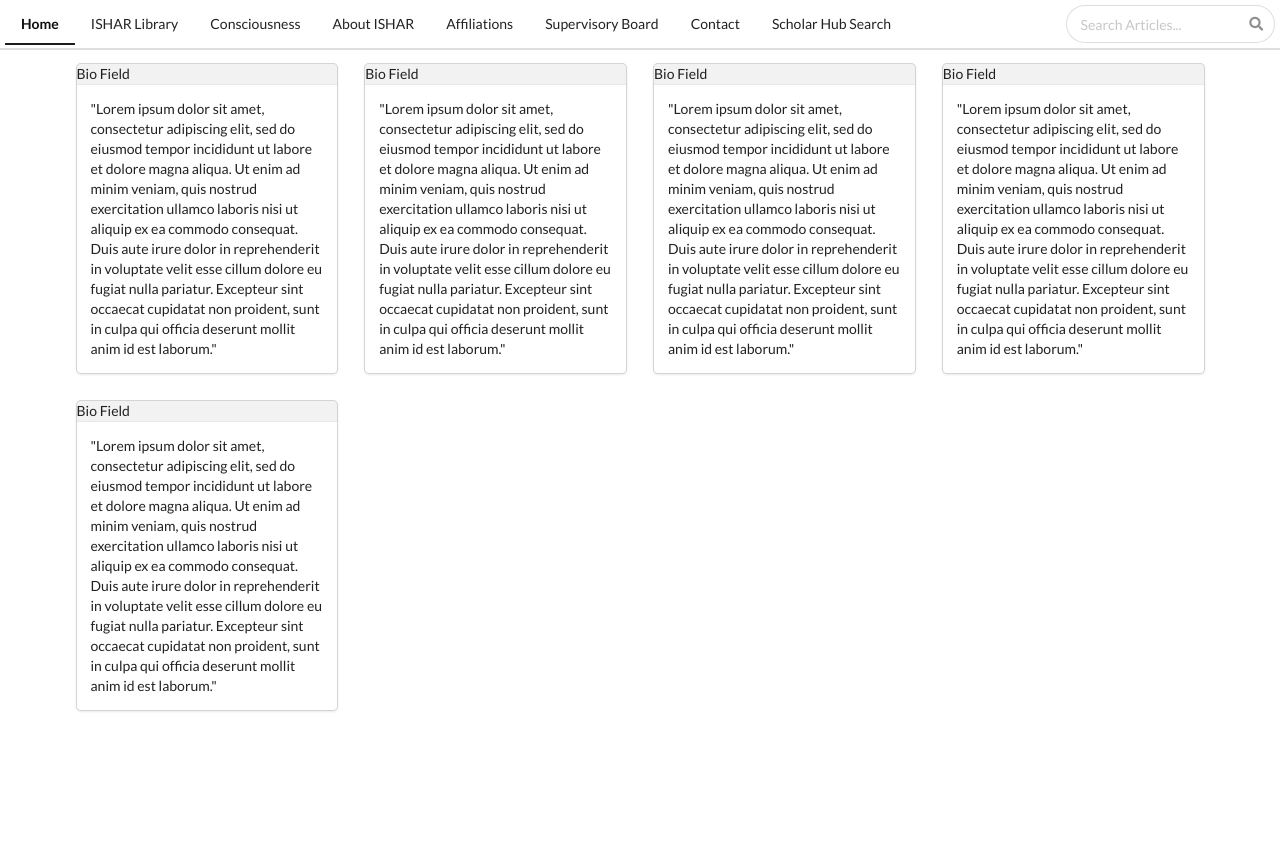
After one commit to jerseycity17/team-22, a Django app: page /library/ in a window 1280 px wide. The commit adds this page. Run offline with Django 3.2, Linux system fonts and the light colour scheme; some libraries are stand-ins or nearby versions.

Commit message:
working towards lib page

```diff
--- /dev/null
+++ b/ishar/isharonline/templates/isharonline/library.html
@@ -0,0 +1,315 @@
+<!DOCTYPE html>
+
+
+<head>
+
+
+  <script
+  src="https://code.jquery.com/jquery-3.2.1.js"
+  integrity="sha256-DZAnKJ/6XZ9si04Hgrsxu/8s717jcIzLy3oi35EouyE="
+  crossorigin="anonymous"></script>
+
+  <script src="https://cdnjs.cloudflare.com/ajax/libs/angular.js/1.6.1/angular.min.js"> </script>
+
+
+
+
+<script src="https://cdnjs.cloudflare.com/ajax/libs/semantic-ui/2.2.13/semantic.min.js"> </script>
+
+<link rel="stylesheet" type="text/css" href="https://cdnjs.cloudflare.com/ajax/libs/semantic-ui/2.2.13/semantic.min.css">
+<link rel="stylesheet" type="text/css" href="Web.css">
+
+<title> ISHAR Online </title>
+
+
+
+<style>
+
+
+@media screen and (max-width: 600px) {
+
+div.ui.secondary.pointing.menu.nav-menu a.item{
+
+  display: none;
+}
+
+
+i.sidebar.icon{
+  display: block;
+}
+
+}
+
+
+body,html{
+  width: 100%;
+  height: 100%;
+}
+
+div.main-content{
+  margin: 0 auto;
+  text-align: center;
+   margin-top: 50px;
+}
+div.article-section.ui.segment{
+
+  margin: 30px auto;
+  width: 70%;
+  height: 75%;
+
+}
+
+.sidebar.icon{
+  display:none;
+}
+
+div.content-footer.ui.segment{
+
+bottom:0;
+width: 100%;
+height: 305%;
+  background-color: green;
+}
+
+
+
+
+div.ui.secondary.pointing.menu.nav-menu{
+  overflow: hidden;
+    position: fixed; /* Set the navbar to fixed position */
+    top: 0; /* Position the navbar at the top of the page */
+    width: 100%; /* Full width */
+    z-index: 4;
+    background-color: white;
+    padding: 5px;
+
+}
+
+</style>
+
+<script>
+
+
+
+$(function(){
+
+  $("i.sidebar.icon").click(function(){
+    $('.ui.sidebar').sidebar('toggle');
+
+  });
+
+
+
+});
+
+
+
+var app = angular.module("Irsha", []);
+app.controller('ItemController', function($scope, $http) {
+
+});
+
+
+
+
+
+</script>
+
+
+</head>
+
+<body>
+
+
+    <div class="content-wrapper">
+
+        <div class="content" ng-app="Irsha">
+
+
+
+          <div class="ui secondary pointing menu nav-menu">
+
+            <i class="sidebar icon" style="font-size:30px; margin-top:5px;"></i>
+    <a class="active item">
+      Home
+    </a>
+
+
+    <a class="item">
+      ISHAR Library
+    </a>
+    <a class="item">
+      Consciousness
+    </a>
+    <a class="item">
+      About ISHAR
+    </a>
+
+    <a class="item">
+      Affiliations
+    </a>
+    <a class="item">
+      Supervisory Board
+    </a>
+    <a class="item">
+      Contact
+    </a>
+    <a class="item">
+      Scholar Hub Search
+    </a>
+    <div class="right menu">
+      <div class="ui search">
+      <div class="ui icon input">
+        <input class="prompt" type="text" placeholder="Search Articles...">
+        <i class="search icon"></i>
+      </div>
+      <div class="results"></div>
+    </div>
+    </div>
+  </div>
+
+
+
+
+  <div class="ui sidebar menu vertical nav-menu">
+
+    <a class="active item">
+      Home
+    </a>
+
+
+    <a class="item">
+      ISHAR Library
+    </a>
+    <a class="item">
+      Consciousness
+    </a>
+    <a class="item">
+      About ISHAR
+    </a>
+
+    <a class="item">
+      Affiliations
+    </a>
+    <a class="item">
+      Supervisory Board
+    </a>
+    <a class="item">
+      Contact
+    </a>
+    <a class="item">
+      Scholar Hub Search
+    </a>
+
+  </div>
+
+
+  <div class="main-content">
+    <h1> </h1>
+  </div>
+
+
+
+      <div class="ui four column doubling stackable grid container tdt" >
+
+        <div class = "column">
+          <div class="ui card">
+            <div class="image">
+              Bio Field
+            </div>
+            <div class="content">
+
+              "Lorem ipsum dolor sit amet, consectetur adipiscing elit, sed do eiusmod tempor incididunt
+                ut labore et dolore magna aliqua. Ut enim ad minim veniam, quis nostrud exercitation ullamco laboris
+                 nisi ut aliquip ex ea commodo consequat. Duis aute irure dolor
+                 in reprehenderit in voluptate velit esse cillum dolore eu fugiat nulla pariatur. Excepteur sint occaecat cupidatat non proident,
+                  sunt in culpa qui officia deserunt mollit anim id est laborum."
+
+            </div>
+
+          </div>
+
+        </div>
+        <div class = "column">
+          <div class="ui card">
+            <div class="image">
+              Bio Field
+            </div>
+            <div class="content">
+
+              "Lorem ipsum dolor sit amet, consectetur adipiscing elit, sed do eiusmod tempor incididunt
+                ut labore et dolore magna aliqua. Ut enim ad minim veniam, quis nostrud exercitation ullamco laboris
+                 nisi ut aliquip ex ea commodo consequat. Duis aute irure dolor
+                 in reprehenderit in voluptate velit esse cillum dolore eu fugiat nulla pariatur. Excepteur sint occaecat cupidatat non proident,
+                  sunt in culpa qui officia deserunt mollit anim id est laborum."
+
+            </div>
+
+          </div>
+
+        </div>
+        <div class = "column">
+          <div class="ui card">
+            <div class="image">
+              Bio Field
+            </div>
+            <div class="content">
+
+              "Lorem ipsum dolor sit amet, consectetur adipiscing elit, sed do eiusmod tempor incididunt
+                ut labore et dolore magna aliqua. Ut enim ad minim veniam, quis nostrud exercitation ullamco laboris
+                 nisi ut aliquip ex ea commodo consequat. Duis aute irure dolor
+                 in reprehenderit in voluptate velit esse cillum dolore eu fugiat nulla pariatur. Excepteur sint occaecat cupidatat non proident,
+                  sunt in culpa qui officia deserunt mollit anim id est laborum."
+
+            </div>
+
+          </div>
+
+        </div>
+        <div class = "column">
+          <div class="ui card">
+            <div class="image">
+              Bio Field
+            </div>
+            <div class="content">
+
+              "Lorem ipsum dolor sit amet, consectetur adipiscing elit, sed do eiusmod tempor incididunt
+                ut labore et dolore magna aliqua. Ut enim ad minim veniam, quis nostrud exercitation ullamco laboris
+                 nisi ut aliquip ex ea commodo consequat. Duis aute irure dolor
+                 in reprehenderit in voluptate velit esse cillum dolore eu fugiat nulla pariatur. Excepteur sint occaecat cupidatat non proident,
+                  sunt in culpa qui officia deserunt mollit anim id est laborum."
+
+            </div>
+
+          </div>
+
+        </div>
+        <div class = "column">
+          <div class="ui card">
+            <div class="image">
+              Bio Field
+            </div>
+            <div class="content">
+
+              "Lorem ipsum dolor sit amet, consectetur adipiscing elit, sed do eiusmod tempor incididunt
+                ut labore et dolore magna aliqua. Ut enim ad minim veniam, quis nostrud exercitation ullamco laboris
+                 nisi ut aliquip ex ea commodo consequat. Duis aute irure dolor
+                 in reprehenderit in voluptate velit esse cillum dolore eu fugiat nulla pariatur. Excepteur sint occaecat cupidatat non proident,
+                  sunt in culpa qui officia deserunt mollit anim id est laborum."
+
+            </div>
+
+          </div>
+
+        </div>
+        </div>
+
+
+
+
+
+
+</body>
+
+
+</html>
--- a/ishar/isharonline/urls.py
+++ b/ishar/isharonline/urls.py
@@ -3,4 +3,5 @@ from . import views
 
 urlpatterns = [
     url(r'^$', views.index, name='index'),
+    url(r'^library/$', views.library, name='library')
 ]
--- a/ishar/isharonline/views.py
+++ b/ishar/isharonline/views.py
@@ -3,3 +3,7 @@ from django.http import HttpResponse
 
 def index(request):
     return render(request, "isharonline/index.html")
+
+
+def library(request):
+    return render(request, "isharonline/library.html")
```
Also changed, not shown: ishar/isharonline/templates/isharonline/index.html (+27 -2 lines), ishar/isharonline/templates/isharonline/Web.css (line endings or trailing spaces).
